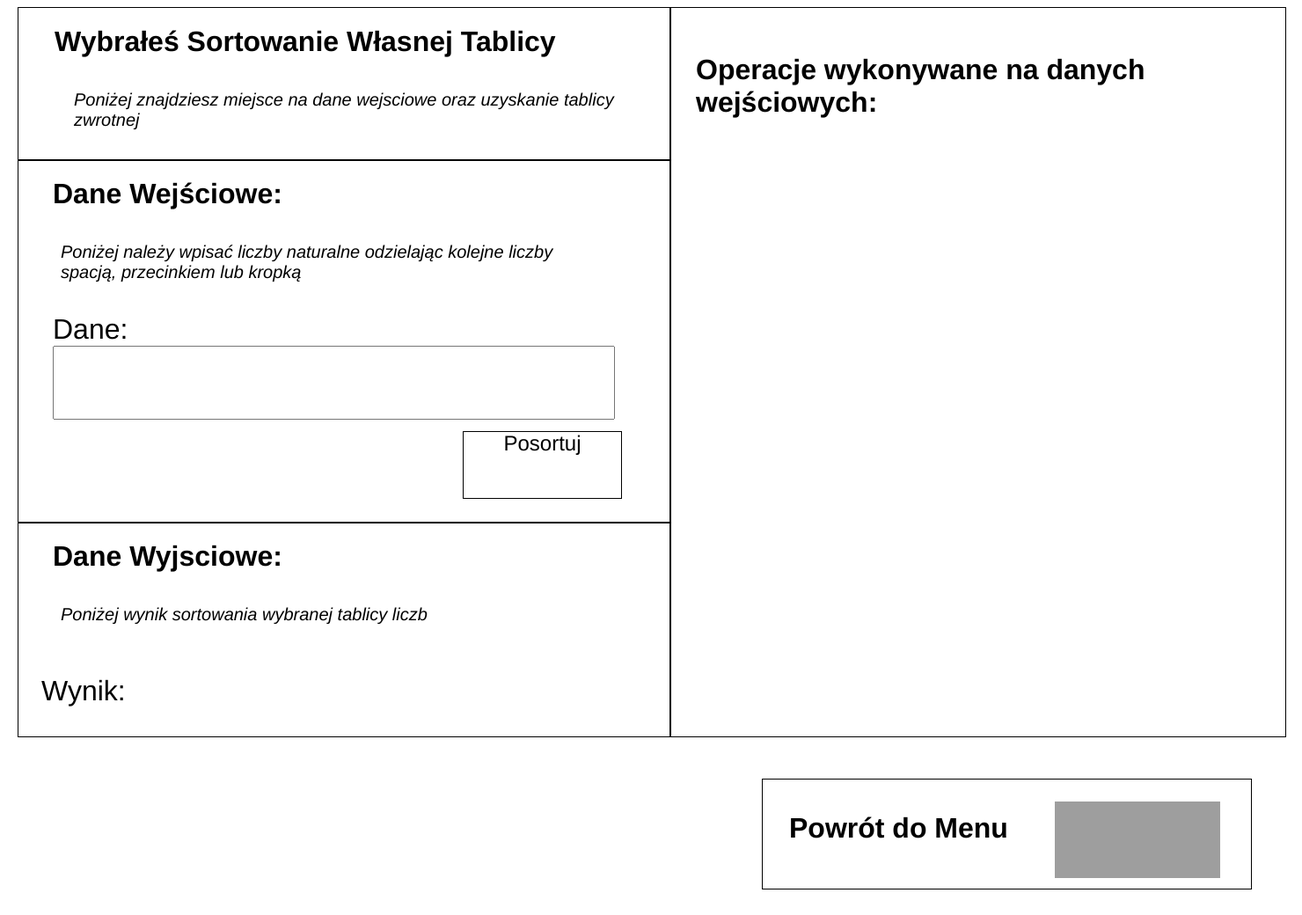
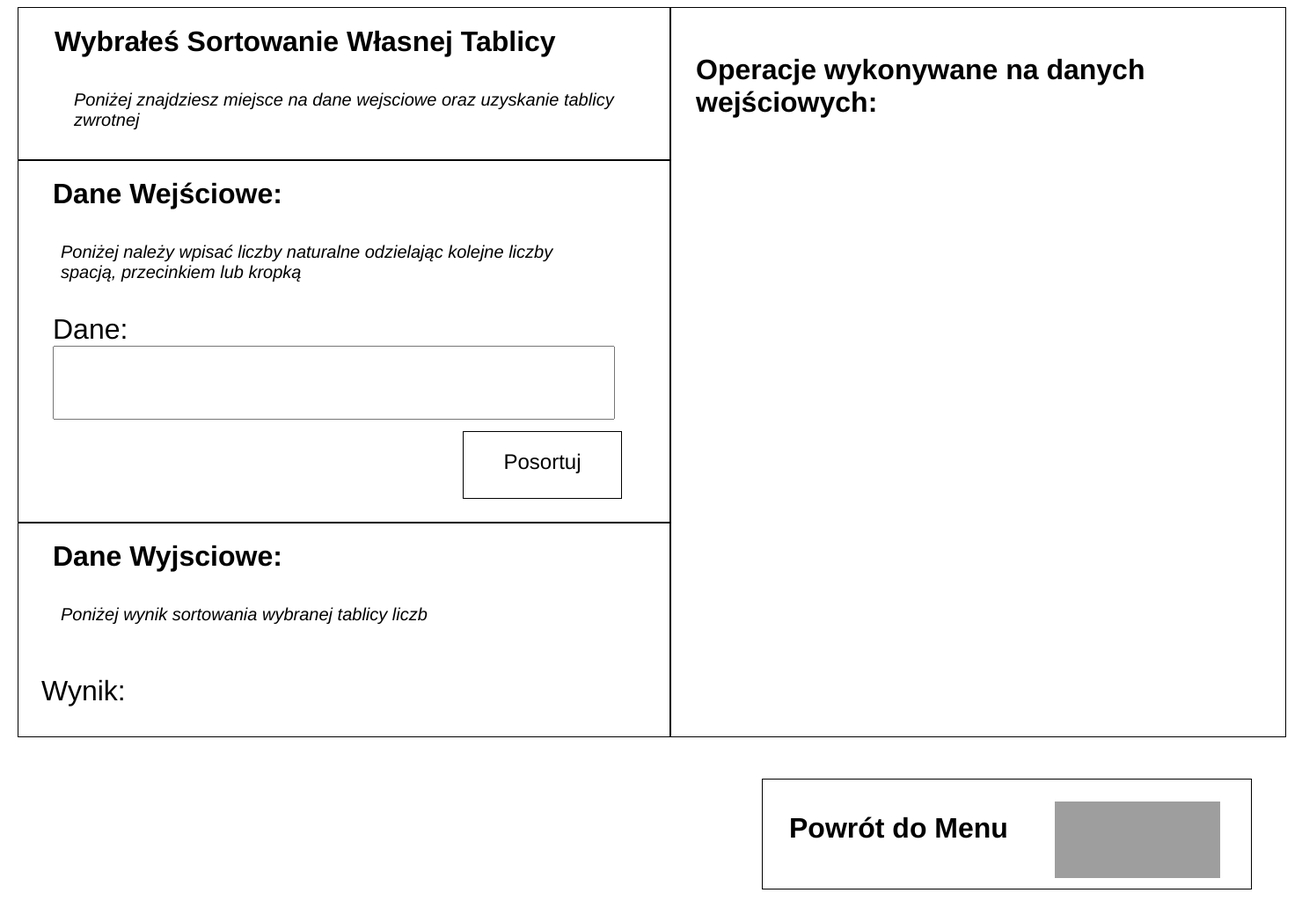
Before and after one commit to Genocider7/RadixSort, a PHP site: page /sort/sort.html in a window 1480 px wide. Shown: the whole page at 88% size. Run offline with PHP 8.4, Linux system fonts and the light colour scheme; grey boxes are pictures that could not be loaded.

Commit message:
Fixed css

```diff
--- a/sort/style.css
+++ b/sort/style.css
@@ -128,7 +128,6 @@
   position: absolute;
   width: 179px;
   height: 75px;
-  top: -1px;
   left: 0;
   font-family: "Inter-Regular", Helvetica;
   font-weight: 400;
```
